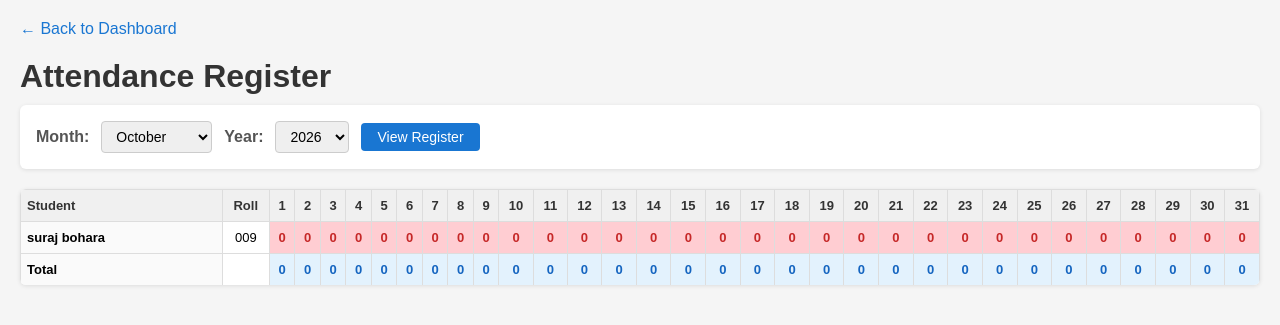
After one commit to Suraj982115/face-attendence, a Flask app: page /admin/attendance-register in a window 1280 px wide. The commit adds this page. Shown: the top 325 px of the page. Run offline with Flask 3, Linux system fonts and the light colour scheme; a user stored in the database is signed in; data comes from the database, SQL or seed files in the repository; both versions use the stored data as it was after the commit; data that the repository does not hold is empty.

Commit message:
updated version

```diff
--- a/app.py
+++ b/app.py
@@ -1,5 +1,6 @@
 # app.py - Flask web application for the student attendance system
 
+import calendar
 import hashlib
 import os
 import tempfile
@@ -12,7 +13,7 @@ import face_recognition
 
 from flask import Flask, Response, jsonify, redirect, render_template, request, session, url_for
 
-from backend import enroll_student, get_monthly_percentage, mark_attendance, remove_student_by_id, update_student
+from backend import enroll_student, get_attendance_register, get_monthly_percentage, mark_attendance, remove_student_by_id, update_student
 from database import create_tables, get_connection
 from face_utils import load_known_faces, match_face
 
@@ -199,6 +200,34 @@ def admin_remove(student_id):
     return redirect(url_for("admin"))
 
 
+@app.route("/admin/attendance-register")
+@login_required("admin")
+def attendance_register():
+    now = datetime.now()
+    view_year = request.args.get("year", now.year, type=int)
+    view_month = request.args.get("month", now.month, type=int)
+
+    if view_month < 1 or view_month > 12:
+        view_month = now.month
+    if view_year < 2000 or view_year > 2100:
+        view_year = now.year
+
+    days_in_month = calendar.monthrange(view_year, view_month)[1]
+
+    students, grid, day_totals = get_attendance_register(view_year, view_month)
+
+    return render_template(
+        "attendance_register.html",
+        students=students,
+        grid=grid,
+        day_totals=day_totals,
+        days_in_month=days_in_month,
+        view_year=view_year,
+        view_month=view_month,
+        now=now,
+    )
+
+
 @app.route("/student")
 @login_required("student")
 def student():
@@ -248,6 +277,13 @@ def student():
     except Exception as e:
         pass
 
+    days_in_month = calendar.monthrange(view_year, view_month)[1]
+    student_register = [0] * days_in_month
+    for rec in records:
+        day = int(rec[0].split("-")[2])
+        if 1 <= day <= days_in_month and rec[2] == "present":
+            student_register[day - 1] = 1
+
     return render_template(
         "student_dashboard.html",
         student={"id": info[0], "name": info[1], "roll_number": info[2], "photo_url": photo_url},
@@ -256,6 +292,8 @@ def student():
         view_year=view_year,
         view_month=view_month,
         now=now,
+        register=student_register,
+        days_in_month=days_in_month,
     )
 
 
--- a/backend.py
+++ b/backend.py
@@ -1,5 +1,7 @@
 # backend.py - Admin and attendance operations tying together database, face, and dataset modules
 
+import calendar
+import hashlib
 import os
 import pickle
 import shutil
@@ -11,6 +13,10 @@ from database import get_connection
 from face_utils import KNOWN_FACES_FILE, build_known_faces, load_known_faces
 
 STATIC_PHOTOS_DIR = os.path.join(os.path.dirname(os.path.abspath(__file__)), "static", "photos")
+
+
+def hash_password(password):
+    return hashlib.sha256(password.encode()).hexdigest()
 
 
 def enroll_student(name, roll_number, source_photo_path):
@@ -52,6 +58,18 @@ def enroll_student(name, roll_number, source_photo_path):
         )
         conn.commit()
         student_id = cursor.lastrowid
+
+        username = roll_number
+        password = hash_password("student123")
+        try:
+            cursor.execute(
+                "INSERT INTO users (username, password, role, student_id) VALUES (?, ?, ?, ?)",
+                (username, password, "student", student_id),
+            )
+            conn.commit()
+            print(f"Created login for '{name}' (username: {username}, password: student123)")
+        except Exception:
+            print(f"Username '{username}' already exists, skipping user creation.")
     except Exception as e:
         print(f"Error inserting student into database: {e}")
         if os.path.isfile(dest):
@@ -97,6 +115,8 @@ def remove_student_by_id(student_id):
             return False
 
         photo_path = row[0]
+        cursor.execute("DELETE FROM users WHERE student_id = ?", (student_id,))
+        cursor.execute("DELETE FROM attendance WHERE student_id = ?", (student_id,))
         cursor.execute("DELETE FROM students WHERE id = ?", (student_id,))
         conn.commit()
     except Exception as e:
@@ -273,3 +293,57 @@ def get_monthly_percentage(student_id, year, month):
 
     present_count = sum(1 for r in rows if r[0] == "present")
     return round(present_count / len(rows) * 100, 2)
+
+
+def get_attendance_register(year, month):
+    days_in_month = calendar.monthrange(year, month)[1]
+    month_prefix = f"{year}-{month:02d}-%"
+
+    conn = None
+    try:
+        conn = get_connection()
+        cursor = conn.cursor()
+
+        cursor.execute("SELECT id, name, roll_number FROM students ORDER BY id")
+        students = cursor.fetchall()
+
+        cursor.execute(
+            "SELECT student_id, date FROM attendance WHERE date LIKE ? AND status = 'present'",
+            (month_prefix,),
+        )
+        rows = cursor.fetchall()
+    except Exception as e:
+        print(f"Error fetching attendance register: {e}")
+        return [], [], []
+    finally:
+        if conn:
+            conn.close()
+
+    register = {}
+    for sid, name, roll in students:
+        register[sid] = {"name": name, "roll_number": roll, "days": {d: 0 for d in range(1, days_in_month + 1)}}
+
+    for sid, date_str in rows:
+        day = int(date_str.split("-")[2])
+        if sid in register:
+            register[sid]["days"][day] = 1
+
+    student_list = []
+    for sid in register:
+        student_list.append({
+            "id": sid,
+            "name": register[sid]["name"],
+            "roll_number": register[sid]["roll_number"],
+        })
+
+    day_totals = {d: 0 for d in range(1, days_in_month + 1)}
+    for sid in register:
+        for d in range(1, days_in_month + 1):
+            day_totals[d] += register[sid]["days"][d]
+
+    grid = []
+    for sid in register:
+        row = [register[sid]["days"][d] for d in range(1, days_in_month + 1)]
+        grid.append(row)
+
+    return student_list, grid, day_totals
--- a/face_utils.py
+++ b/face_utils.py
@@ -21,9 +21,12 @@ def build_known_faces():
         if not os.path.isdir(student_dir):
             continue
 
+        IMAGE_EXTS = {".jpg", ".jpeg", ".png", ".bmp", ".tiff"}
         for filename in sorted(os.listdir(student_dir)):
             filepath = os.path.join(student_dir, filename)
             if not os.path.isfile(filepath):
+                continue
+            if os.path.splitext(filename)[1].lower() not in IMAGE_EXTS:
                 continue
 
             image = face_recognition.load_image_file(filepath)
--- a/templates/admin_dashboard.html
+++ b/templates/admin_dashboard.html
@@ -8,6 +8,8 @@
 <body>
     <h1>Admin Dashboard</h1>
     <p><a href="/admin/add">+ Add New Student</a></p>
+    <p><a href="/admin/attendance-register">Attendance Register</a></p>
+    <p><a href="/admin/live">Live Attendance</a></p>
     <p><a href="/logout">Logout</a></p>
     <hr>
     {% if error %}
--- /dev/null
+++ b/templates/attendance_register.html
@@ -0,0 +1,96 @@
+<!DOCTYPE html>
+<html lang="en">
+<head>
+    <meta charset="UTF-8">
+    <meta name="viewport" content="width=device-width, initial-scale=1.0">
+    <title>Attendance Register</title>
+    <style>
+        * { margin: 0; padding: 0; box-sizing: border-box; }
+        body { font-family: Arial, sans-serif; margin: 20px; background: #f5f5f5; }
+        h1 { margin-bottom: 10px; color: #333; }
+        a { color: #1976d2; text-decoration: none; }
+        a:hover { text-decoration: underline; }
+        .nav { margin-bottom: 20px; }
+        .controls { margin-bottom: 20px; background: #fff; padding: 16px; border-radius: 6px; box-shadow: 0 1px 4px rgba(0,0,0,0.1); display: flex; align-items: center; gap: 12px; flex-wrap: wrap; }
+        .controls label { font-weight: 600; color: #555; }
+        .controls select { padding: 6px 10px; border: 1px solid #ccc; border-radius: 4px; font-size: 14px; }
+        .controls button { padding: 6px 16px; background: #1976d2; color: #fff; border: none; border-radius: 4px; cursor: pointer; font-size: 14px; }
+        .controls button:hover { background: #1565c0; }
+        .register-wrap { overflow-x: auto; background: #fff; border-radius: 6px; box-shadow: 0 1px 4px rgba(0,0,0,0.1); }
+        table { border-collapse: collapse; width: 100%; min-width: 800px; }
+        th, td { border: 1px solid #ddd; padding: 8px 6px; text-align: center; font-size: 13px; }
+        th { background: #f0f0f0; font-weight: 700; color: #333; position: sticky; top: 0; }
+        th.name-col { text-align: left; min-width: 160px; }
+        td.name-col { text-align: left; font-weight: 600; background: #fafafa; }
+        td.present { background: #c8e6c9; color: #2e7d32; font-weight: 700; }
+        td.absent { background: #ffcdd2; color: #c62828; font-weight: 700; }
+        td.total-row { background: #e3f2fd; font-weight: 700; color: #1565c0; }
+        tr:last-child td { border-bottom: none; }
+        .empty { padding: 40px; text-align: center; color: #888; }
+    </style>
+</head>
+<body>
+    <div class="nav">
+        <a href="/admin">&larr; Back to Dashboard</a>
+    </div>
+    <h1>Attendance Register</h1>
+
+    <div class="controls">
+        <form method="GET" action="/admin/attendance-register" style="display:flex; align-items:center; gap:12px; flex-wrap:wrap;">
+            <label>Month:</label>
+            <select name="month">
+                {% for m in range(1, 13) %}
+                <option value="{{ m }}" {% if m == view_month %}selected{% endif %}>
+                    {{ ["January","February","March","April","May","June","July","August","September","October","November","December"][m-1] }}
+                </option>
+                {% endfor %}
+            </select>
+            <label>Year:</label>
+            <select name="year">
+                {% for y in range(now.year - 5, now.year + 2) %}
+                <option value="{{ y }}" {% if y == view_year %}selected{% endif %}>
+                    {{ y }}
+                </option>
+                {% endfor %}
+            </select>
+            <button type="submit">View Register</button>
+        </form>
+    </div>
+
+    {% if students %}
+    <div class="register-wrap">
+        <table>
+            <thead>
+                <tr>
+                    <th class="name-col">Student</th>
+                    <th>Roll</th>
+                    {% for d in range(1, days_in_month + 1) %}
+                    <th>{{ d }}</th>
+                    {% endfor %}
+                </tr>
+            </thead>
+            <tbody>
+                {% for s in students %}
+                <tr>
+                    <td class="name-col">{{ s.name }}</td>
+                    <td>{{ s.roll_number }}</td>
+                    {% for val in grid[loop.index0] %}
+                    <td class="{{ 'present' if val == 1 else 'absent' }}">{{ val }}</td>
+                    {% endfor %}
+                </tr>
+                {% endfor %}
+                <tr>
+                    <td class="name-col" style="font-weight:700;">Total</td>
+                    <td></td>
+                    {% for d in range(1, days_in_month + 1) %}
+                    <td class="total-row">{{ day_totals[d] }}</td>
+                    {% endfor %}
+                </tr>
+            </tbody>
+        </table>
+    </div>
+    {% else %}
+    <div class="empty">No students enrolled yet.</div>
+    {% endif %}
+</body>
+</html>
```
Also changed, not shown: templates/student_dashboard.html (+43 -23 lines), attendance.db, static/photos/009.jpg (added), 2 other files.
